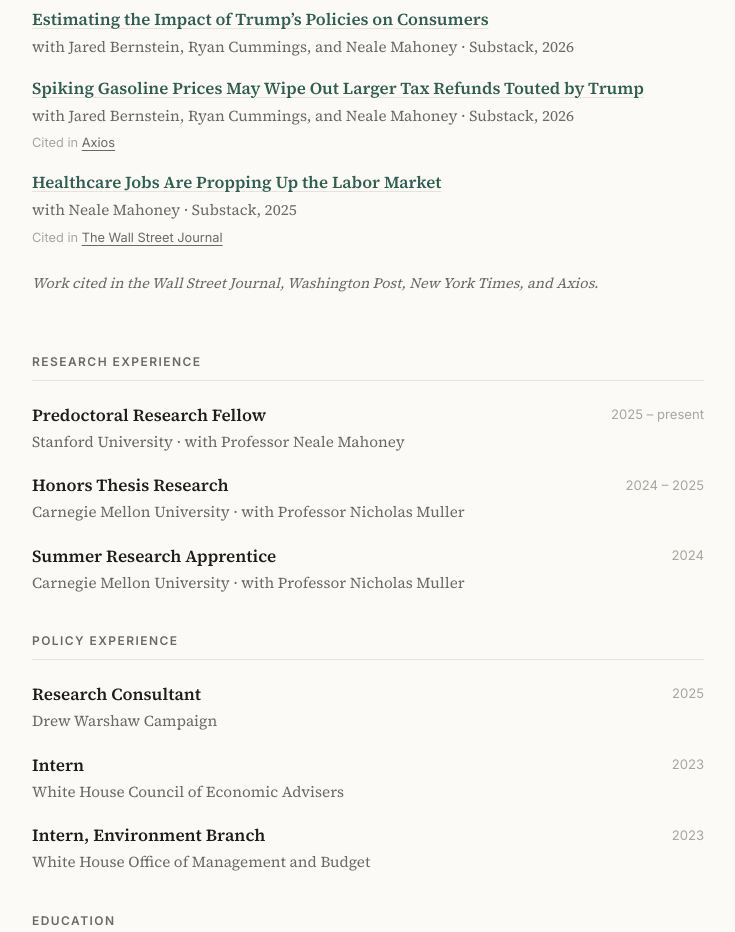
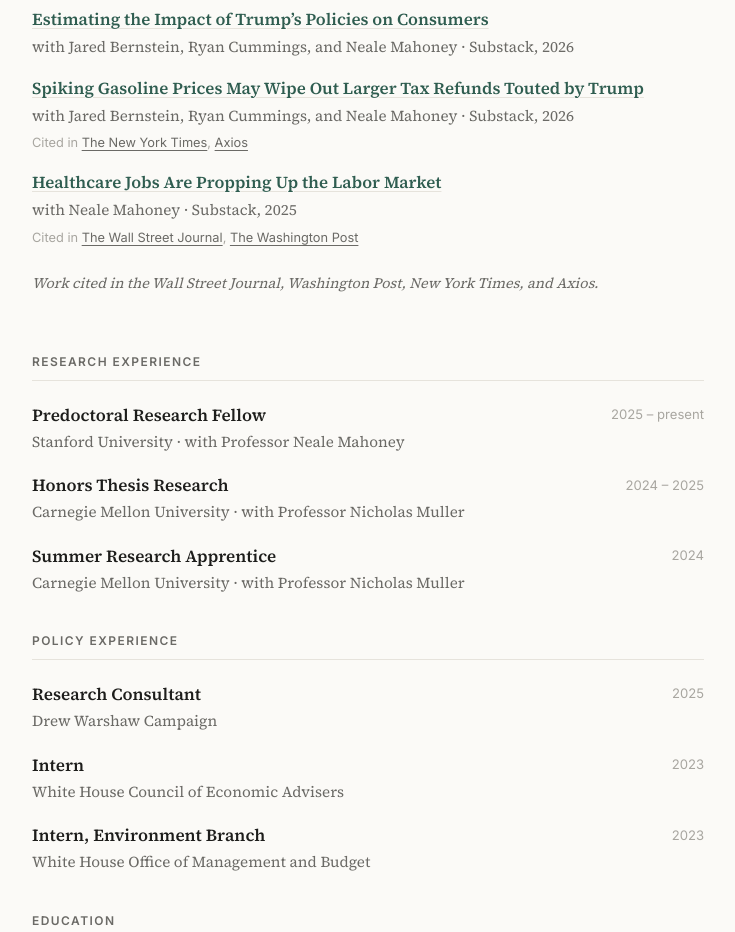
Before and after one commit to cbrobst97/cbrobst97.github.io, a plain HTML site: page index.html in a window 1280 px wide. Shown: the part 1360-2292 px from the top of the page, without its empty margins (272-1007 px from the left). Drawn offline with Linux system fonts and the light colour scheme.

Commit message:
Add NYT and Washington Post press links
NYT cites the gasoline/tax refund analysis; the Washington Post cites
the healthcare jobs post.

Co-Authored-By: Claude Opus 5.5 <noreply@anthropic.com>

```diff
--- a/index.html
+++ b/index.html
@@ -134,6 +134,7 @@
         <h3><a href="https://nealemahoney.substack.com/p/spiking-gasoline-prices-may-wipe">Spiking Gasoline Prices May Wipe Out Larger Tax Refunds Touted by Trump</a></h3>
         <p class="meta">with Jared Bernstein, Ryan Cummings, and Neale Mahoney · Substack, 2026</p>
         <p class="press">Cited in
+          <a href="https://www.nytimes.com/2026/03/20/business/us-economy-oil-prices-inflation-iran-war-americans.html" title="The U.S. Economy Is Insulated From High Oil Prices. Americans Aren’t.">The New York Times</a>,
           <a href="https://www.axios.com/2026/03/18/oil-energy-tax-refund-iran" title="Higher energy prices might eat your tax refund, economists say">Axios</a>
         </p>
       </article>
@@ -142,7 +143,8 @@
         <h3><a href="https://nealemahoney.substack.com/p/healthcare-jobs-are-propping-up-the">Healthcare Jobs Are Propping Up the Labor Market</a></h3>
         <p class="meta">with Neale Mahoney · Substack, 2025</p>
         <p class="press">Cited in
-          <a href="https://www.wsj.com/finance/investing/why-healthcare-is-doing-the-heavy-lifting-in-this-job-market-8944ae43" title="Why Healthcare Is Doing the Heavy Lifting in This Job Market">The Wall Street Journal</a>
+          <a href="https://www.wsj.com/finance/investing/why-healthcare-is-doing-the-heavy-lifting-in-this-job-market-8944ae43" title="Why Healthcare Is Doing the Heavy Lifting in This Job Market">The Wall Street Journal</a>,
+          <a href="https://www.washingtonpost.com/business/2026/02/14/health-care-industry-fuels-employment/" title="Health care jobs drive U.S. labor market growth">The Washington Post</a>
         </p>
       </article>
 
```
